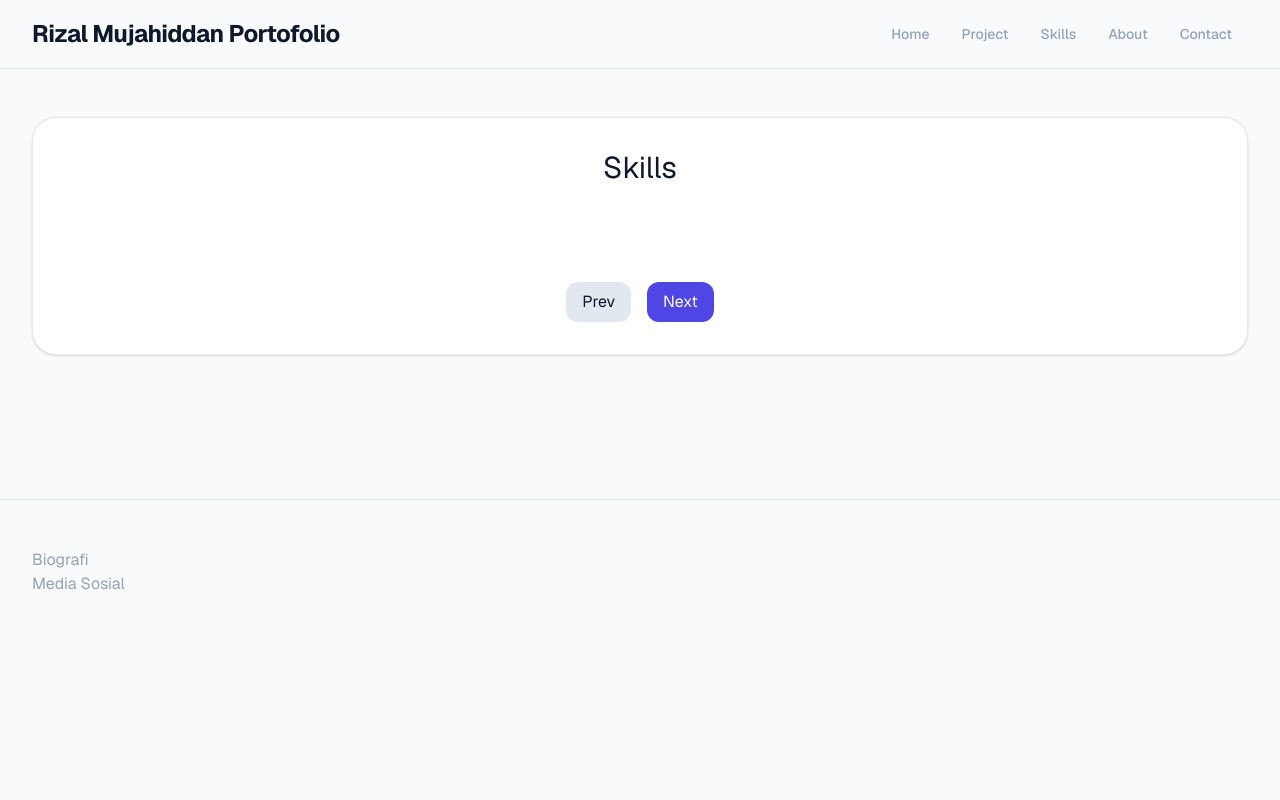
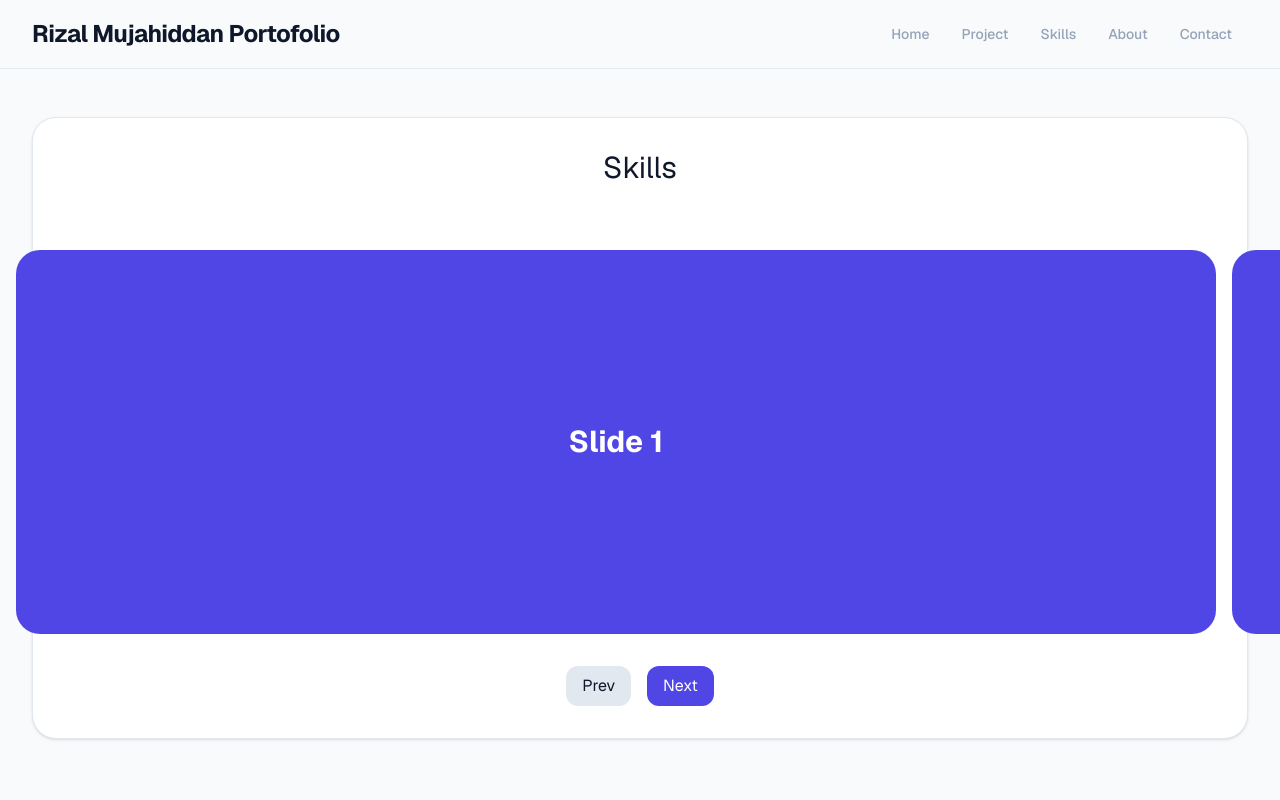
Before and after one commit to rizal-mujahiddan/rizal-mujahiddan.github.io, a Next.js app: page /skills in a window 1280 px wide. Shown: the top 800 px of the page. Built offline with nearby package versions, Linux system fonts and the light colour scheme.

Commit message:
repairing bug for first project

```diff
--- a/app/skills/page.tsx
+++ b/app/skills/page.tsx
@@ -1,7 +1,7 @@
 import FooterCustom from "@/components/layout/FooterCustom";
 import NavBar from "@/components/layout/NavBar";
-import Image from "next/image";
 import Carousel from "@/components/ui/Carousel";
+import CarouselItem from "@/components/ui/CarouselItem";
 
 export default function Skills() {
   return (
@@ -28,7 +28,12 @@ export default function Skills() {
             <h2 className="text-3xl">Skills</h2>
           </section>
           <section className="w-7xl">
-            <Carousel />
+            <Carousel>
+              <CarouselItem>Slide 1</CarouselItem>
+              <CarouselItem>Slide 3</CarouselItem>
+              <CarouselItem>Slide 2</CarouselItem>
+              <CarouselItem>Slide 3</CarouselItem>
+            </Carousel>
           </section>
         </main>
       </div>
```
